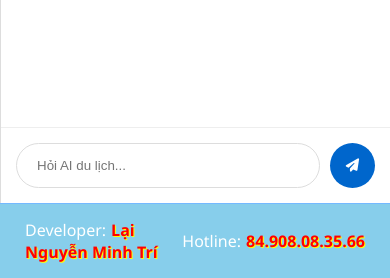
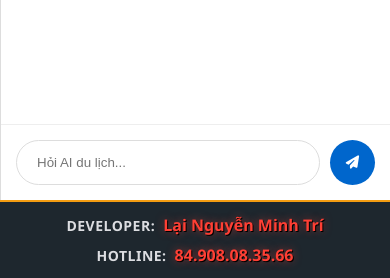
Before and after one commit to minhtriizkooooo-sys/Tour-and-Cuisine-Guide, a Flask app: page / in a window 390 px wide. Shown: the part 566-844 px from the top of the page. Run offline with Flask 3, Linux system fonts and the light colour scheme; some libraries are stand-ins or nearby versions.

Commit message:
Update index.html

```diff
--- a/templates/index.html
+++ b/templates/index.html
@@ -34,15 +34,11 @@
         .msg { padding: 12px 16px; border-radius: 18px; max-width: 88%; font-size: 15px; line-height: 1.5; }
         .user { background: var(--primary); color: white; align-self: flex-end; border-bottom-right-radius: 2px; }
         .bot { background: #f0f2f5; color: #333; align-self: flex-start; border-bottom-left-radius: 2px; }
-        .bot b { color: var(--primary-dark); }
 
-        /* IMAGES & VIDEOS */
+        /* MEDIA */
         .bot .image-gallery { display: flex; flex-wrap: wrap; gap: 8px; margin-top: 10px; }
         .bot .image-item { flex: 1 1 140px; text-align: center; background: #fff; padding: 3px; border-radius: 8px; box-shadow: 0 2px 5px rgba(0,0,0,0.1); }
-        .bot .image-item img { width: 100%; height: 100px; object-fit: cover; border-radius: 6px; cursor: pointer; transition: 0.3s; }
-        .bot .image-item img:hover { opacity: 0.8; }
-        .bot .image-item .caption { font-size: 11px; color: #666; display: block; padding: 4px 0; font-weight: 500; }
-
+        .bot .image-item img { width: 100%; height: 100px; object-fit: cover; border-radius: 6px; cursor: pointer; }
         .bot .video-container { margin-top: 12px; display: flex; flex-direction: column; gap: 10px; }
         .video-frame { position: relative; padding-bottom: 56.25%; height: 0; overflow: hidden; border-radius: 10px; background: #000; }
         .video-frame iframe { position: absolute; top: 0; left: 0; width: 100%; height: 100%; border: none; }
@@ -51,15 +47,25 @@
         #user-input { flex: 1; padding: 12px 20px; border: 1px solid #ddd; border-radius: 30px; outline: none; }
         .send-btn { background: var(--primary); color: white; border: none; width: 45px; height: 45px; border-radius: 50%; cursor: pointer; }
 
-        footer { background: var(--sky-blue); padding: 15px 25px; display: flex; justify-content: space-between; align-items: center; z-index: 2005; border-top: 1px solid #74b9ff; }
-        .tri-style { color: #FF0000 !important; font-weight: 900; text-shadow: 1px 1px 0 #FFFF00; text-decoration: none; margin-left: 5px; }
+        /* --- FOOTER ĐÃ ĐƯỢC CẢI TIẾN --- */
+        footer { background: #1e272e; padding: 12px 25px; display: flex; justify-content: space-between; align-items: center; z-index: 2005; border-top: 2px solid var(--accent); }
+        .footer-label { color: #dcdde1; font-weight: bold; font-size: 14px; text-transform: uppercase; letter-spacing: 0.5px; }
+        .tri-style {
+            color: #ff3f34 !important;
+            font-weight: 900;
+            font-size: 16px;
+            text-shadow: 1px 1px 0px #000, 0px 0px 8px rgba(255, 63, 52, 0.5);
+            text-decoration: none;
+            margin-left: 8px;
+            transition: 0.3s;
+        }
+        .tri-style:hover { color: #ffdd59 !important; text-shadow: 1px 1px 0px #000; }
+        /* ------------------------------ */
 
         .pdf-btn-container { padding: 12px; background: #f8f9fa; border-top: 1px solid #eee; display: flex; justify-content: center; }
         .btn-pdf { background: #27ae60; color: white; border: none; padding: 10px 20px; border-radius: 20px; font-weight: bold; cursor: pointer; display: flex; align-items: center; gap: 8px; }
-
         #img-modal { position: fixed; inset: 0; background: rgba(0,0,0,0.9); z-index: 9999; display: flex; flex-direction: column; align-items: center; justify-content: center; padding: 20px; }
         #modal-img { max-width: 90%; max-height: 75vh; border-radius: 8px; object-fit: contain; }
-
         .hidden { display: none !important; }
         .suggest-item { background: #eef7ff; color: var(--primary); padding: 8px; border-radius: 8px; margin-top: 5px; cursor: pointer; border: 1px solid #d0e7ff; font-size: 13px; }
 
@@ -67,6 +73,7 @@
             main { flex-direction: column; }
             #map-side { height: 40%; }
             #chat-side { width: 100%; height: 60%; }
+            footer { flex-direction: column; gap: 8px; text-align: center; }
         }
     </style>
 </head>
@@ -112,9 +119,10 @@
         </div>
     </div>
 </main>
+
 <footer>
-    <div><span style="color:white">Developer:</span><span class="tri-style">Lại Nguyễn Minh Trí</span></div>
-    <div><span style="color:white">Hotline:</span><a href="tel:0908083566" class="tri-style">84.908.08.35.66</a></div>
+    <div><span class="footer-label">Developer:</span><span class="tri-style">Lại Nguyễn Minh Trí</span></div>
+    <div><span class="footer-label">Hotline:</span><a href="tel:0908083566" class="tri-style">84.908.08.35.66</a></div>
 </footer>
 
 <div id="img-modal" class="hidden" onclick="closeImg()">
@@ -125,11 +133,9 @@
 
 <script src="https://unpkg.com/leaflet@1.9.4/dist/leaflet.js"></script>
 <script>
-    // --- KHỞI TẠO BẢN ĐỒ ---
+    // Toàn bộ logic JavaScript giữ nguyên 100% như bản trước
     const map = L.map('map', { zoomControl: false, attributionControl: false }).setView([10.762, 106.660], 13);
-    L.tileLayer('https://{s}.google.com/vt/lyrs=m&x={x}&y={y}&z={z}&hl=vi', {
-        subdomains:['mt0','mt1','mt2','mt3']
-    }).addTo(map);
+    L.tileLayer('https://{s}.google.com/vt/lyrs=m&x={x}&y={y}&z={z}&hl=vi', { subdomains:['mt0','mt1','mt2','mt3'] }).addTo(map);
     let markers = [];
 
     function toggleMinimize(cId, iId) {
@@ -143,7 +149,7 @@
     async function findLoc() {
         const q = document.getElementById('s-input').value;
         if(!q) return;
-        const res = await fetch(`https://nominatim.openstreetmap.org/search?format=json&q=${q}&accept-language=vi`);
+        const res = await fetch(`https://nominatim.openstreetmap.org/search?format=json&q=${q}`);
         const data = await res.json();
         if(data[0]) {
             const pos = [data[0].lat, data[0].lon];
@@ -159,105 +165,56 @@
         sendMessage();
     }
 
-    // --- XỬ LÝ YOUTUBE ---
-    function getYouTubeId(url) {
-        const regExp = /^.*(youtu.be\/|v\/|u\/\w\/|embed\/|watch\?v=|\&v=)([^#\&\?]*).*/;
-        const match = url.match(regExp);
-        return (match && match[2].length === 11) ? match[2] : null;
-    }
-
-    // --- RENDER TIN NHẮN ---
     function createMessageElement(role, content) {
         const div = document.createElement('div');
         div.className = `msg ${role}`;
-
-        if(role === 'user') {
-            div.textContent = content;
-            return div;
-        }
-
-        let data;
-        try {
-            data = typeof content === 'string' ? JSON.parse(content) : content;
-        } catch (e) {
-            data = { text: content };
-        }
-
-        // 1. Render Text (Markdown đơn giản)
+        if(role === 'user') { div.textContent = content; return div; }
+        let data = (typeof content === 'string') ? JSON.parse(content) : content;
         const txt = document.createElement('div');
         txt.innerHTML = (data.text || "").replace(/\n/g, '<br>').replace(/\*\*(.*?)\*\*/g, '<b>$1</b>');
         div.appendChild(txt);
-
-        // 2. Render Gallery Ảnh
         if(data.images && data.images.length > 0) {
-            const gal = document.createElement('div');
-            gal.className = 'image-gallery';
+            const gal = document.createElement('div'); gal.className = 'image-gallery';
             data.images.forEach(img => {
-                const item = document.createElement('div');
-                item.className = 'image-item';
-                // Tạo link Unsplash thật nếu AI trả về placeholder
-                const imgUrl = img.url.includes('unsplash.com') ? img.url : `https://source.unsplash.com/featured/?vietnam,landmark,${data.text.substring(0,10)}`;
-                item.innerHTML = `<img src="${imgUrl}" onerror="this.src='https://images.unsplash.com/photo-1528127269322-539801943592?w=500'" onclick="event.stopPropagation(); showImg('${imgUrl}','${img.caption}')"><span class="caption">${img.caption}</span>`;
+                const item = document.createElement('div'); item.className = 'image-item';
+                item.innerHTML = `<img src="${img.url}" onclick="showImg('${img.url}','${img.caption}')"><span class="caption">${img.caption}</span>`;
                 gal.appendChild(item);
             });
             div.appendChild(gal);
         }
-
-        // 3. Render Youtube Videos (Nâng cấp regex)
         if(data.youtube_links && data.youtube_links.length > 0) {
-            const vCon = document.createElement('div');
-            vCon.className = 'video-container';
+            const vCon = document.createElement('div'); vCon.className = 'video-container';
             data.youtube_links.forEach(link => {
-                const id = getYouTubeId(link);
-                if(id) {
-                    vCon.innerHTML += `<div class="video-frame"><iframe src="https://www.youtube.com/embed/${id}?rel=0" allowfullscreen></iframe></div>`;
-                } else {
-                    // Nếu không có ID, tạo nút tìm kiếm thay thế
-                    vCon.innerHTML += `<a href="${link}" target="_blank" style="font-size:12px; color:#c4302b;"><i class="fab fa-youtube"></i> Xem video trên YouTube</a>`;
-                }
+                const match = link.match(/(?:v=|\/)([0-9A-Za-z_-]{11})/);
+                if(match) vCon.innerHTML += `<div class="video-frame"><iframe src="https://www.youtube.com/embed/${match[1]}" allowfullscreen></iframe></div>`;
+                else vCon.innerHTML += `<a href="${link}" target="_blank" style="font-size:12px; color:#c4302b;"><i class="fab fa-youtube"></i> Xem video thực tế</a>`;
             });
             div.appendChild(vCon);
         }
-
-        // 4. Suggestions (Nút gợi ý)
         if(data.suggestions) {
             data.suggestions.forEach(s => {
-                const btn = document.createElement('div');
-                btn.className = 'suggest-item';
-                btn.textContent = s;
-                btn.onclick = () => { document.getElementById('user-input').value = s; sendMessage(); };
+                const btn = document.createElement('div'); btn.className = 'suggest-item';
+                btn.textContent = s; btn.onclick = () => { document.getElementById('user-input').value = s; sendMessage(); };
                 div.appendChild(btn);
             });
         }
         return div;
     }
 
-    // --- LOGIC CHAT ---
     async function sendMessage() {
         const inp = document.getElementById('user-input');
         const msg = inp.value.trim();
         if(!msg) return;
-
         const box = document.getElementById('chat-box');
         box.appendChild(createMessageElement('user', msg));
         inp.value = '';
         box.scrollTop = box.scrollHeight;
-
-        try {
-            const res = await fetch('/chat', {
-                method: 'POST',
-                headers: { 'Content-Type': 'application/json' },
-                body: JSON.stringify({ msg: msg })
-            });
-            const data = await res.json();
-            box.appendChild(createMessageElement('bot', data));
-            box.scrollTop = box.scrollHeight;
-        } catch (e) {
-            console.error("Lỗi gửi tin:", e);
-        }
+        const res = await fetch('/chat', { method: 'POST', headers: { 'Content-Type': 'application/json' }, body: JSON.stringify({ msg: msg }) });
+        const data = await res.json();
+        box.appendChild(createMessageElement('bot', data));
+        box.scrollTop = box.scrollHeight;
     }
 
-    // --- QUẢN LÝ TAB & LỊCH SỬ ---
     function setTab(t) {
         document.getElementById('t-chat').classList.toggle('active', t === 'chat');
         document.getElementById('t-hist').classList.toggle('active', t === 'history');
@@ -275,18 +232,16 @@
     }
 
     async function clearHistory() {
-        if(confirm("Xóa sạch toàn bộ dữ liệu hội thoại?")) {
+        if(confirm("Xóa sạch toàn bộ dữ liệu?")) {
             await fetch('/clear_history', { method: 'POST' });
             location.reload();
         }
     }
 
-    // --- MODAL ẢNH ---
     function showImg(u, c) {
-        const modal = document.getElementById('img-modal');
         document.getElementById('modal-img').src = u;
         document.getElementById('modal-caption').textContent = c;
-        modal.classList.remove('hidden');
+        document.getElementById('img-modal').classList.remove('hidden');
     }
     function closeImg() { document.getElementById('img-modal').classList.add('hidden'); }
 </script>
```
